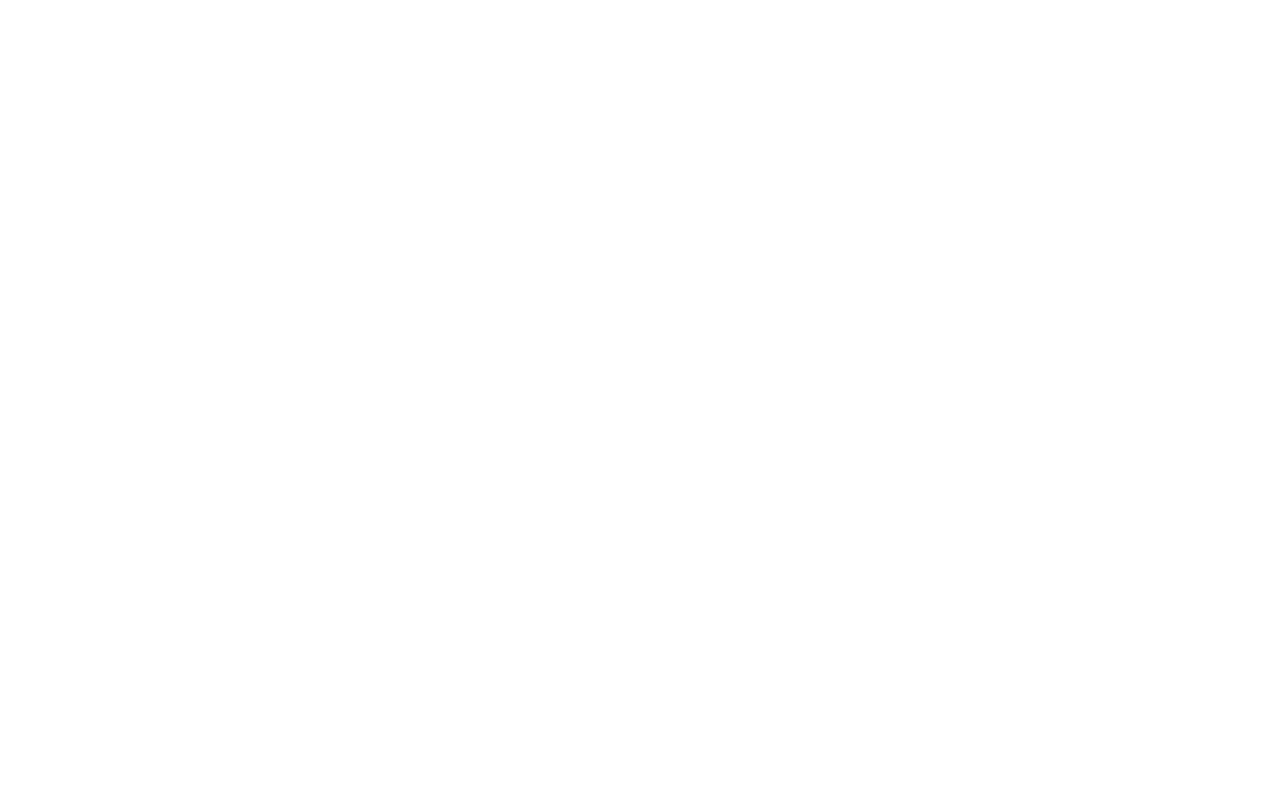
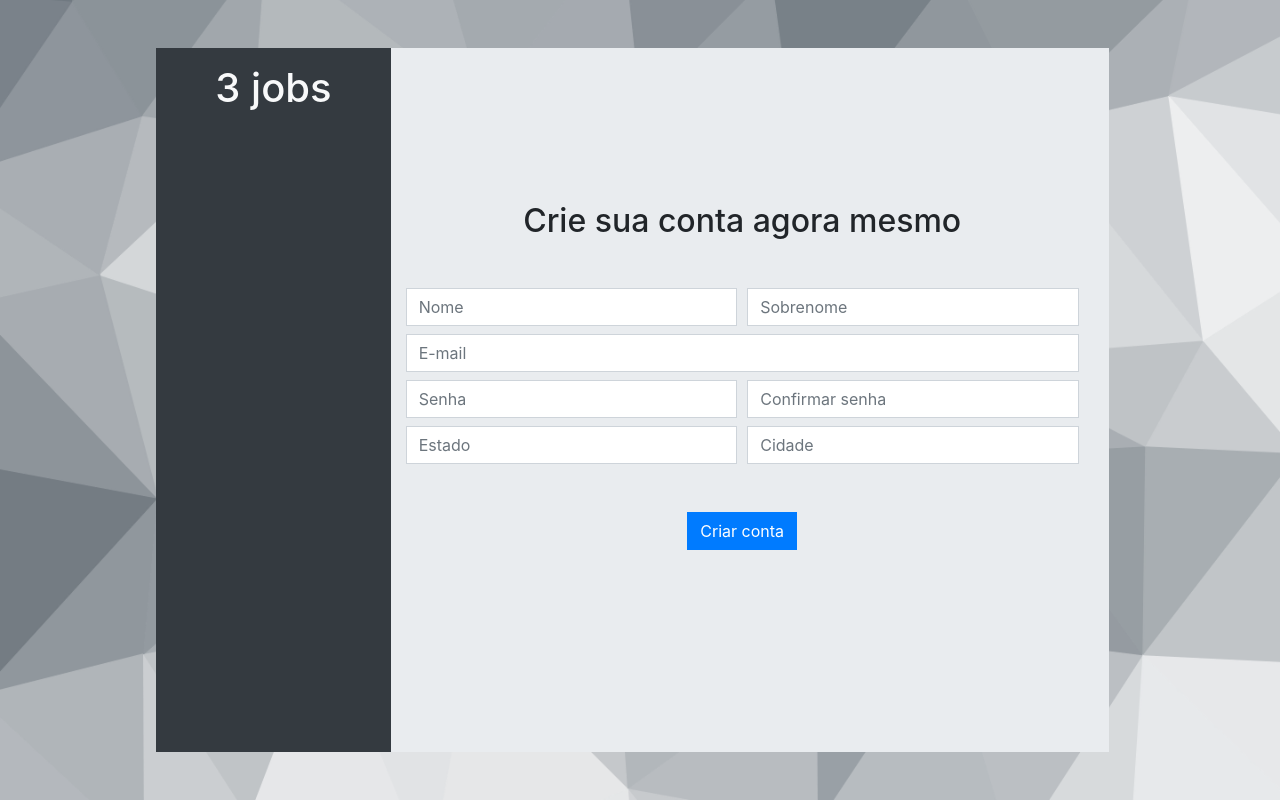
Before and after one commit to LeonardoBevilacqua/tcc-faculdade, an Angular app in the folder prototype/: page /createAccount in a window 1280 px wide. Before the commit this address led to /. Built offline with nearby package versions, Linux system fonts and the light colour scheme.

Commit message:
Criado createAccount

```diff
--- a/prototype/src/app/app-routing.module.ts
+++ b/prototype/src/app/app-routing.module.ts
@@ -4,6 +4,7 @@
 import { SearchComponent } from './core/search/search.component';
 import {ProfileComponent} from './core/profile/profile.component'
 import { JobDetailsComponent } from './core/job-details/job-details.component';
+import { CreateAccountComponent } from './core/create-account/create-account.component';
 
 const routes: Routes = [
   { path: '', redirectTo: '/home', pathMatch: 'full' },
@@ -11,6 +12,7 @@
   { path: 'search', component: SearchComponent },
   { path: 'profile', component: ProfileComponent },
   { path: 'jobDetails', component: JobDetailsComponent },
+  { path: 'createAccount', component: CreateAccountComponent },
 ];
 
 @NgModule({
--- a/prototype/src/app/app.module.ts
+++ b/prototype/src/app/app.module.ts
@@ -10,6 +10,7 @@
 import { ProfileComponent } from './core/profile/profile.component';
 import { JobDetailsComponent } from './core/job-details/job-details.component';
 import { FooterComponent } from './shared/footer/footer.component';
+import { CreateAccountComponent } from './core/create-account/create-account.component';
 
 @NgModule({
   declarations: [
@@ -20,7 +21,8 @@
     SearchComponent,
     ProfileComponent,
     JobDetailsComponent,
-    FooterComponent
+    FooterComponent,
+    CreateAccountComponent
   ],
   imports: [
     BrowserModule,
--- a/prototype/src/app/core/create-account/create-account.component.html
+++ b/prototype/src/app/core/create-account/create-account.component.html
@@ -1,3 +1,54 @@
-<p>
-  create-account works!
-</p>
+<div class="container-fluid bg-light d-flex justify-content-center" style="height: 100vh; background-image: url('./assets/trianglify.png'); background-size: cover;">
+  <div class="jumbotron p-0 my-5 d-flex w-75 rounded-0">
+    <div class="row w-100">
+      <div class="col-md-3 py-3 bg-dark text-light">
+        <h1 class="text-center">3 jobs</h1>
+      </div>
+      <div class="col-md-9 py-3 align-self-center">
+        <h2 class="text-center">Crie sua conta agora mesmo</h2>
+        <form action="" class="my-5">
+          <div class="form-row my-2">
+            <div class="col-6">
+              <input type="text" class="form-control rounded-0" placeholder="Nome">
+            </div>
+
+            <div class="col-6">
+              <input type="text" class="form-control rounded-0" placeholder="Sobrenome">
+            </div>
+          </div>
+
+          <div class="form-row my-2">
+            <div class="col-12">
+              <input type="text" class="form-control rounded-0" placeholder="E-mail">
+            </div>
+          </div>
+
+          <div class="form-row my-2">
+            <div class="col-6">
+              <input type="text" class="form-control rounded-0" placeholder="Senha">
+            </div>
+            <div class="col-6">
+              <input type="text" class="form-control rounded-0" placeholder="Confirmar senha">
+            </div>
+          </div>
+
+          <div class="form-row my-2">
+            <div class="col-6">
+              <input type="text" class="form-control rounded-0" placeholder="Estado">
+            </div>
+
+            <div class="col-6">
+              <input type="text" class="form-control rounded-0" placeholder="Cidade">
+            </div>
+          </div>
+
+          <div class="form-row my-5">
+            <div class="col-12">
+              <button type="submit" class="btn btn-primary rounded-0 d-block mx-auto">Criar conta</button>
+            </div>
+          </div>
+        </form>
+      </div>
+    </div>
+  </div>
+</div>
--- a/prototype/src/app/core/home/home.component.html
+++ b/prototype/src/app/core/home/home.component.html
@@ -1,6 +1,6 @@
 <app-navbar-home [isLogged]="false"></app-navbar-home>
 
-<div class="container-fluid p-0 overflow-hidden"
+<div class="container-fluid p-0 overflow-hidden bg-light"
     style="background-image: url('./assets/trianglify.png'); background-size: cover;">
 
     <div class="jumbotron"
```
Also changed, not shown: prototype/reference/HomePage.png (deleted).
